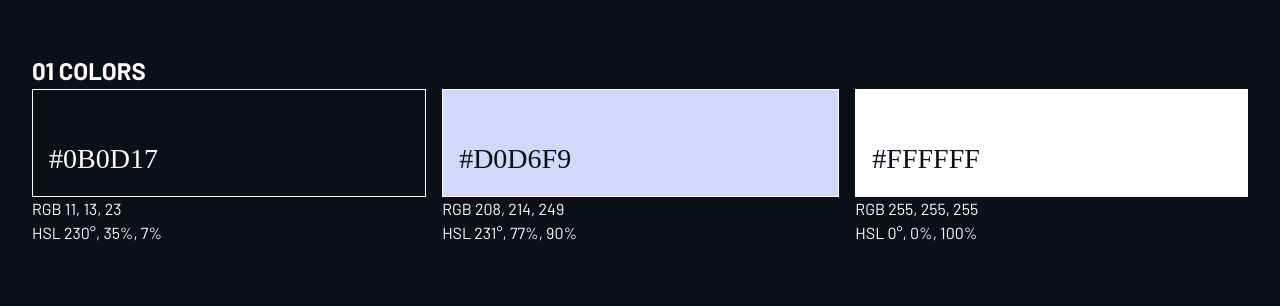
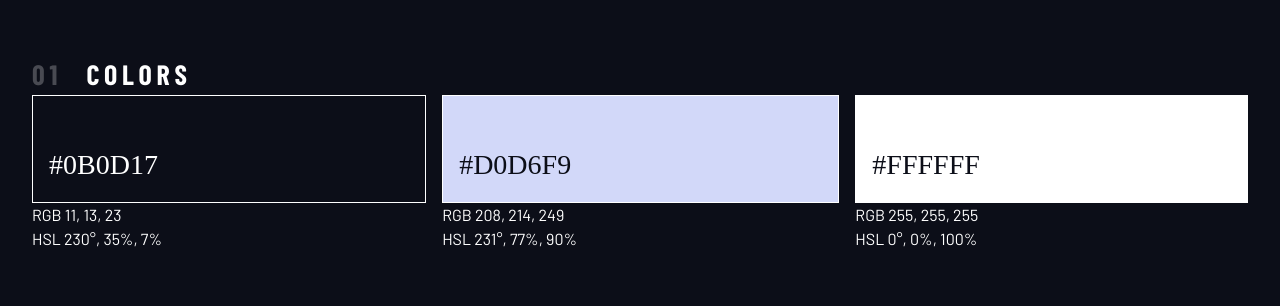
Before and after one commit to laurathay/Space-tourism, a plain HTML site: page design-system.html in a window 1280 px wide. Shown: the part 59-365 px from the top of the page. Drawn offline with nearby package versions, Linux system fonts and the light colour scheme; a script that the page names is missing; a web font is replaced by a local one.

Commit message:
numbered title

```diff
--- a/design-system.html
+++ b/design-system.html
@@ -14,7 +14,7 @@
             <h1 class="uppercase">Design system</h1>
 
             <section id="colors" style="margin: 4rem 0">
-                <h2 class="uppercase"><span>01</span> colors</h2>
+                <h2 class="numbered-title"><span>01</span> colors</h2>
                 <div class="flex">
                     <div style="flex-grow: 1;">
                         <div class="bg-dark text-white ff-serif fs-500" style="padding: 3rem 1rem 1rem; border: 1px solid white">#0B0D17</div>
--- a/index.css
+++ b/index.css
@@ -174,3 +174,16 @@ select {
 .fs-600 {
     line-height: 1.1;
 }
+
+.numbered-title {
+    font-family: var(--ff-sans-cond);
+    font-size: var(--fs-500);
+    text-transform: uppercase;
+    letter-spacing: 4.72px;
+}
+
+.numbered-title span {
+    margin-right: .5em;
+    font-weight: 700;
+    color: hsl( var(--clr-white) / .25);
+}
```
